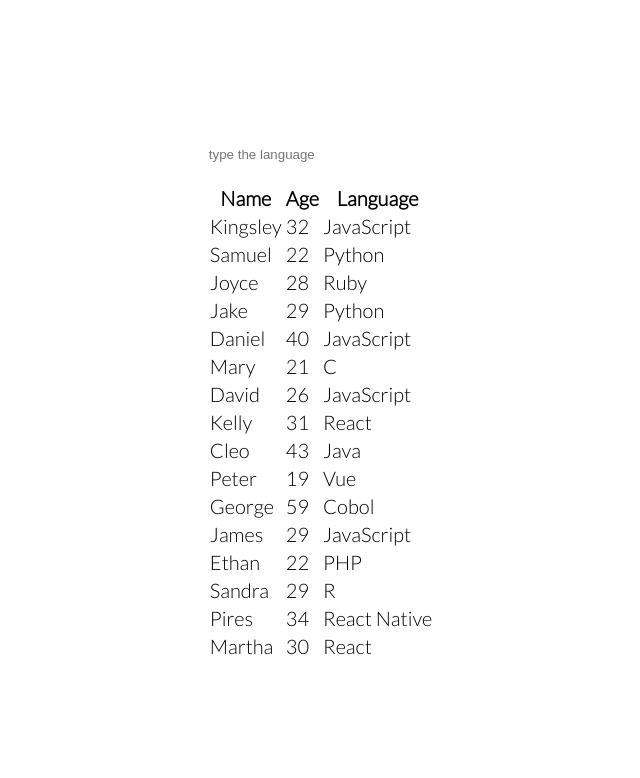
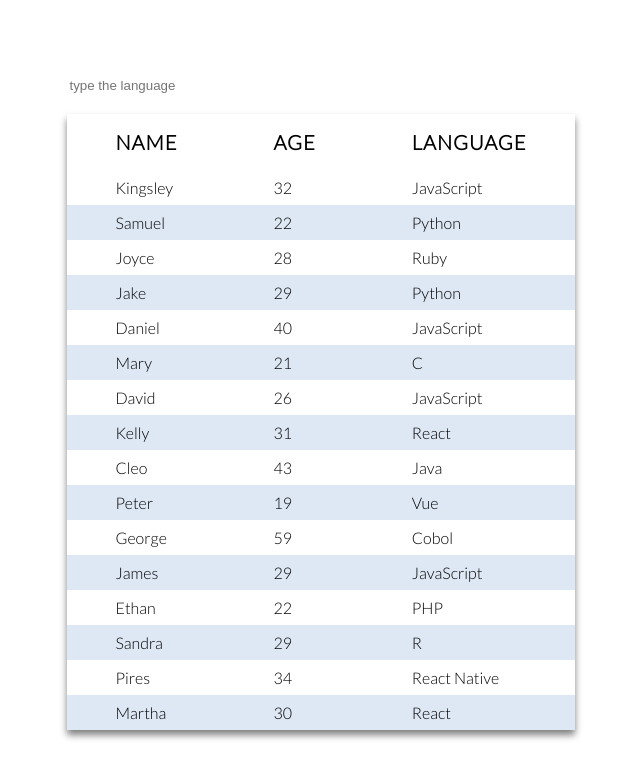
Before and after one commit to matheus4lves/fcc-responsive-filterable-table, a plain HTML site: page app/index.html in a window 1280 px wide. Shown: the whole page, without its empty margins (319-959 px from the left). Drawn offline with Linux system fonts and the light colour scheme; a script that the page names is missing.

Commit message:
Style the table

```diff
--- /dev/null
+++ b/app/assets/styles/modules/_table.css
@@ -0,0 +1,27 @@
+table {
+  border-collapse: collapse;
+  block-size: 100%;
+  box-shadow: 0 5px 7px gray;
+}
+
+thead {
+  box-shadow: 0 0 10 gray;
+}
+
+th {
+  padding-block: 1rem;
+  padding-inline: 3rem;
+  text-transform: uppercase;
+  letter-spacing: 1px;
+  text-align: start;
+}
+
+td {
+  padding-block: 0.5rem;
+  padding-inline: 3rem;
+  font-size: 1rem;
+}
+
+tr:nth-child(even) {
+  background-color: #dee8f5;
+}
--- a/app/assets/styles/styles.css
+++ b/app/assets/styles/styles.css
@@ -1,3 +1,4 @@
 @import url("https://fonts.googleapis.com/css2?family=Lato:wght@300&display=swap");
 @import "base/_global.css";
 @import "modules/_search-input.css";
+@import "modules/_table.css";
```
